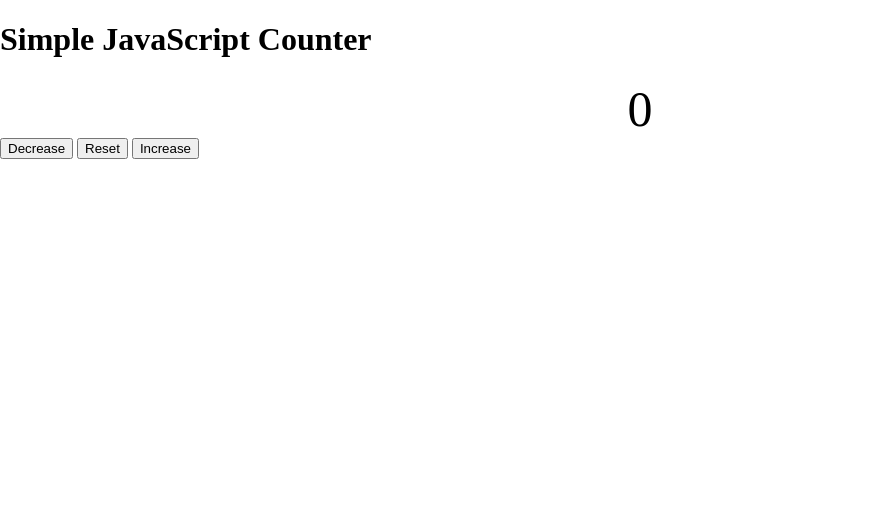
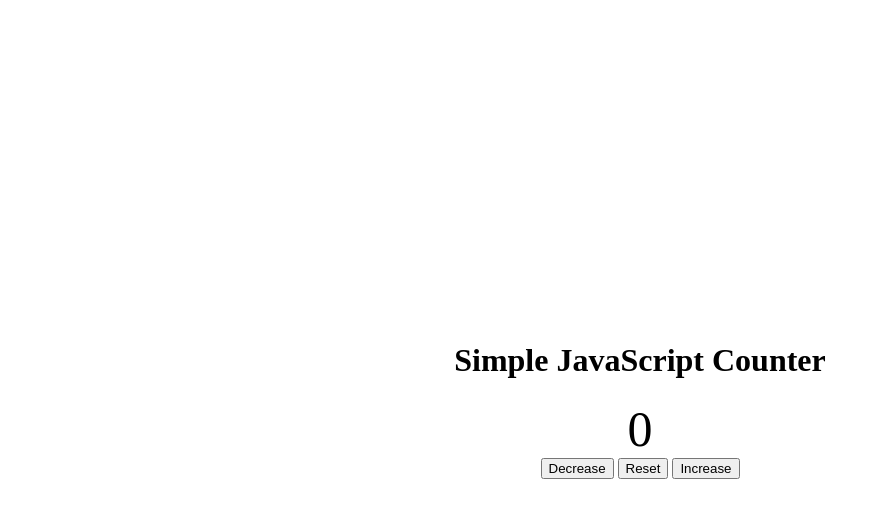
Before and after one commit to tivereidoro/JavaScript-Projects, a plain HTML site: page index.html in a window 1280 px wide. Shown: the whole page, without its empty margins (0-888 px from the left). Drawn offline with Linux system fonts and the light colour scheme.

Commit message:
Bug fixed - now completely functional

```diff
--- a/script.js
+++ b/script.js
@@ -9,7 +9,7 @@ document.getElementById('decreaseBtn')
     .innerHTML = count;
 }
 
-document.getElementById('resetbtn')
+document.getElementById('resetBtn')
 .onclick = function(){
     count = 0;
     document.getElementById('countLabel')
--- a/style.css
+++ b/style.css
@@ -1,5 +1,11 @@
 body {
     margin: 0;
+    height: 100vh;
+    width: 100%;
+    display: flex;
+    flex-direction: column;
+    justify-content: center;
+    align-items: center;
 }
 
 #countLabel {
```
